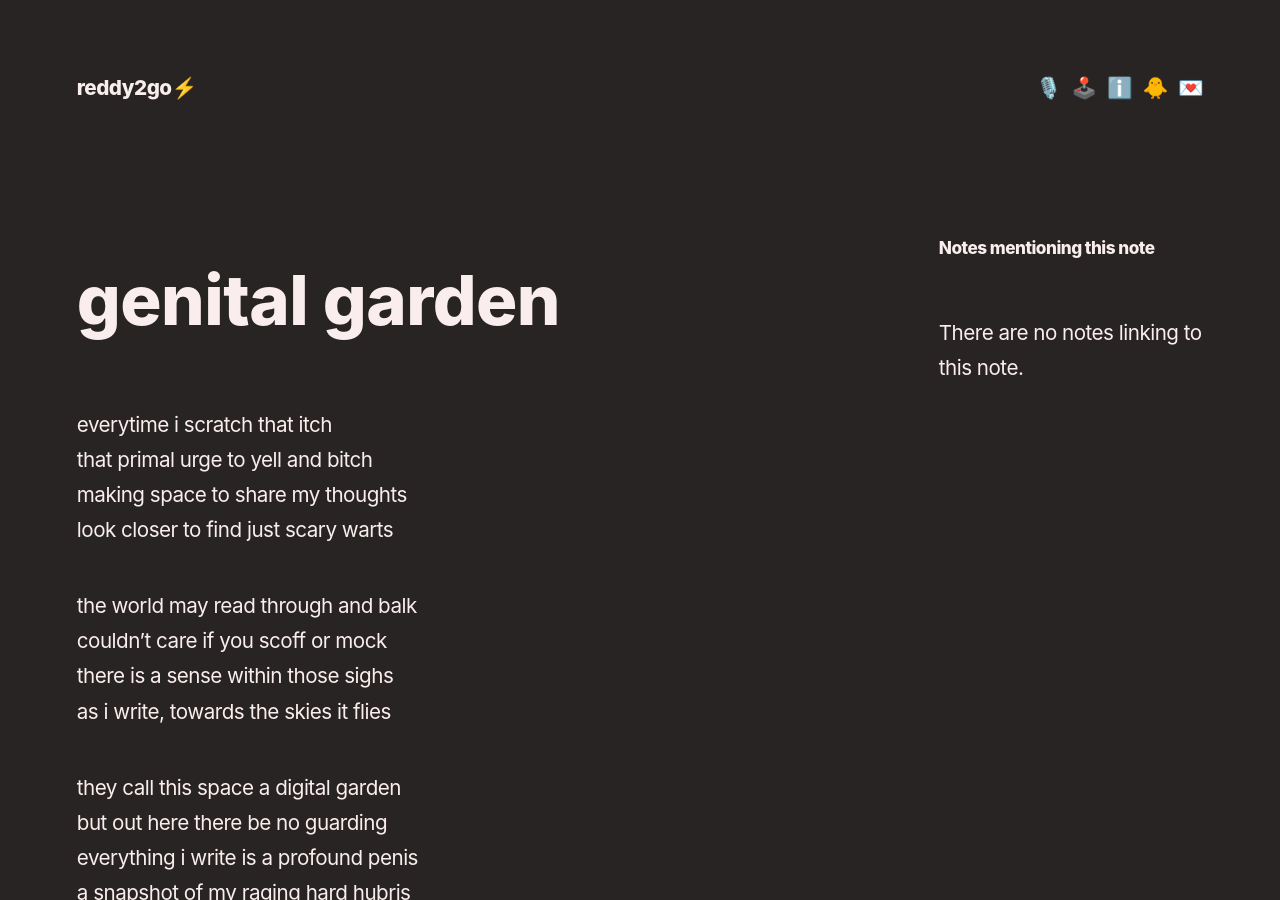
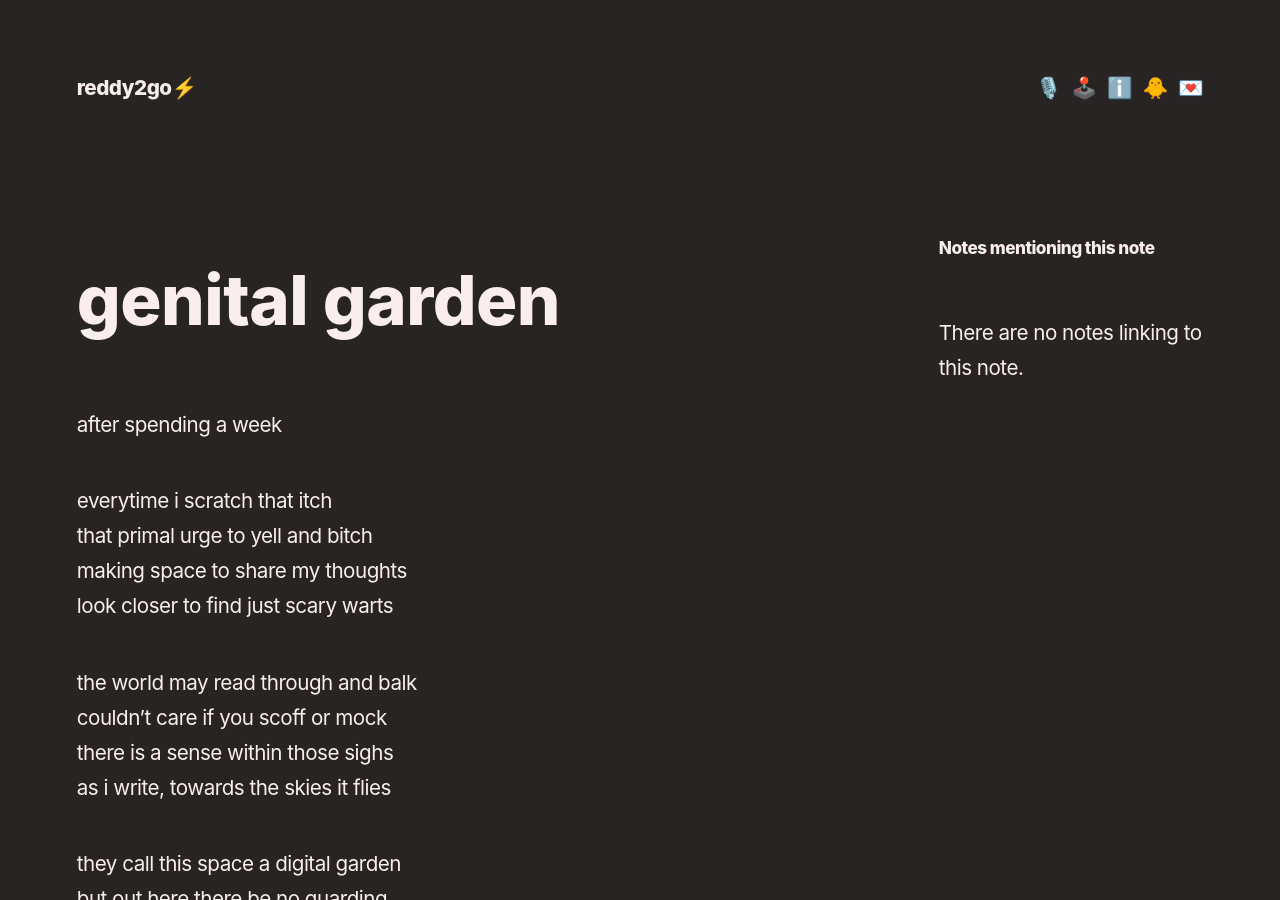
Before and after one commit to reddy2go/redgarden, a Jekyll site: the page built from _notes/genital garden.md, in a window 1280 px wide and 900 px high. Built offline with Jekyll 4.4.1, drawn with Linux system fonts in a browser that asks for light colours; some web fonts are replaced; Markdown is read by kramdown in place of the engine named in the settings.

Commit message:
auto commit

```diff
--- a/_notes/genital garden.md
+++ b/_notes/genital garden.md
@@ -2,7 +2,7 @@
 title: genital garden
 slug: genital-garden
 ---
-
+after spending a week
 
 everytime i scratch that itch<br/>
 that primal urge to yell and bitch<br/>
```
